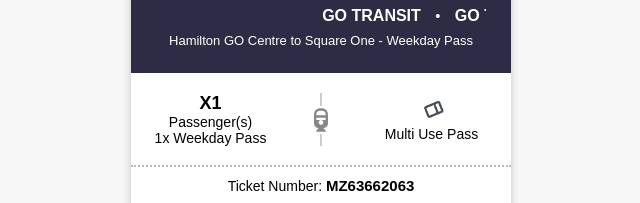
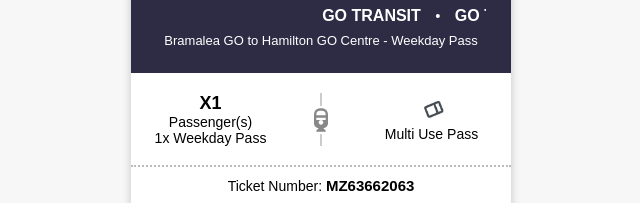
Before and after one commit to Go8931/abc987234, a plain HTML site: page index.html in a window 1280 px wide. Shown: the part 243-446 px from the top of the page, 319-959 px from the left. Drawn offline with Linux system fonts and the light colour scheme.

Commit message:
Update index.html

```diff
--- a/index.html
+++ b/index.html
@@ -222,7 +222,7 @@ font-weight: bold;
 </div>
 </div>
 <div class="route">
-        Hamilton GO Centre to Square One - Weekday Pass
+        Bramalea GO to Hamilton GO Centre - Weekday Pass
 </div>
 </div>
 
```
